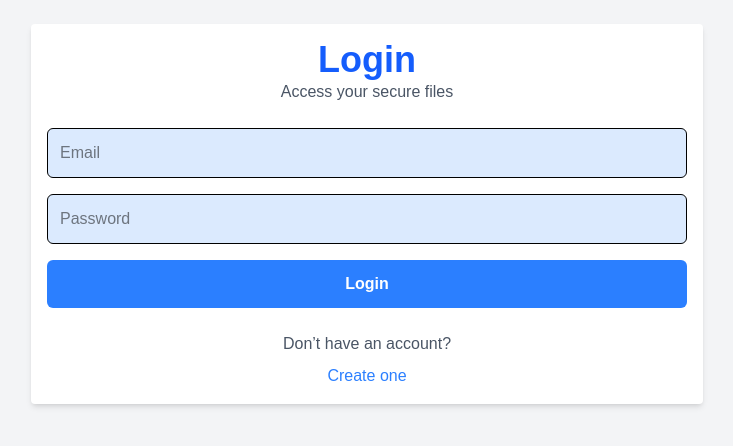
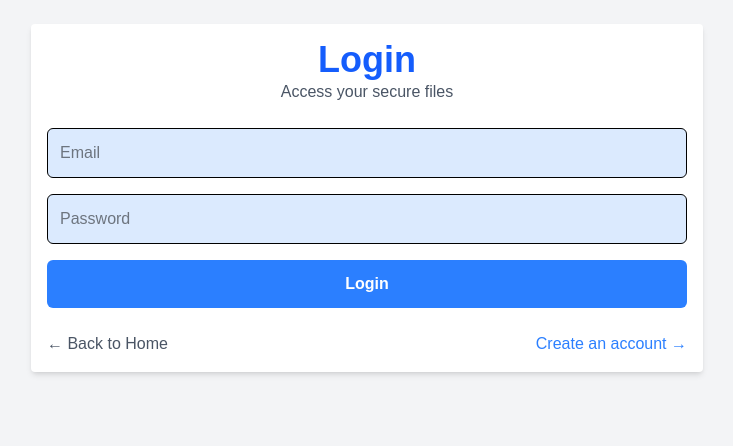
Before and after one commit to Homele33/Secure-File-Storage-System, a Next.js app: page /login in a window 1280 px wide. Shown: the top 446 px of the page, without its empty margins (273-1006 px from the left). Built offline with nearby package versions, Linux system fonts and the light colour scheme.

Commit message:
rout to landing page

```diff
--- a/src/app/login/page.tsx
+++ b/src/app/login/page.tsx
@@ -55,13 +55,18 @@ export default function Login() {
         </button>
       </form>
 
-      <div className="text-center mt-6">
-        <p className="text-gray-600">Don’t have an account?</p>
+      <div className="mt-6 flex justify-between">
+        <button
+          onClick={() => router.push("/")}
+          className="text-gray-600 hover:underline font-medium"
+        >
+          ← Back to Home
+        </button>
         <button
           onClick={() => router.push("/register")}
-          className="mt-2 text-blue-500 hover:underline font-medium"
+          className="text-blue-500 hover:underline font-medium"
         >
-          Create one
+          Create an account →
         </button>
       </div>
     </Layout>
--- a/src/app/register/page.tsx
+++ b/src/app/register/page.tsx
@@ -49,13 +49,18 @@ export default function Register() {
         </button>
       </form>
 
-      <div className="text-center mt-6">
-        <p className="text-gray-600">Already have an account?</p>
+      <div className="mt-6 flex justify-between">
+        <button
+          onClick={() => router.push("/")}
+          className="text-gray-600 hover:underline font-medium"
+        >
+          ← Back to Home
+        </button>
         <button
           onClick={() => router.push("/login")}
-          className="mt-2 text-blue-500 hover:underline font-medium"
+          className="text-blue-500 hover:underline font-medium"
         >
-          Login here
+          Login here →
         </button>
       </div>
     </Layout>
```
